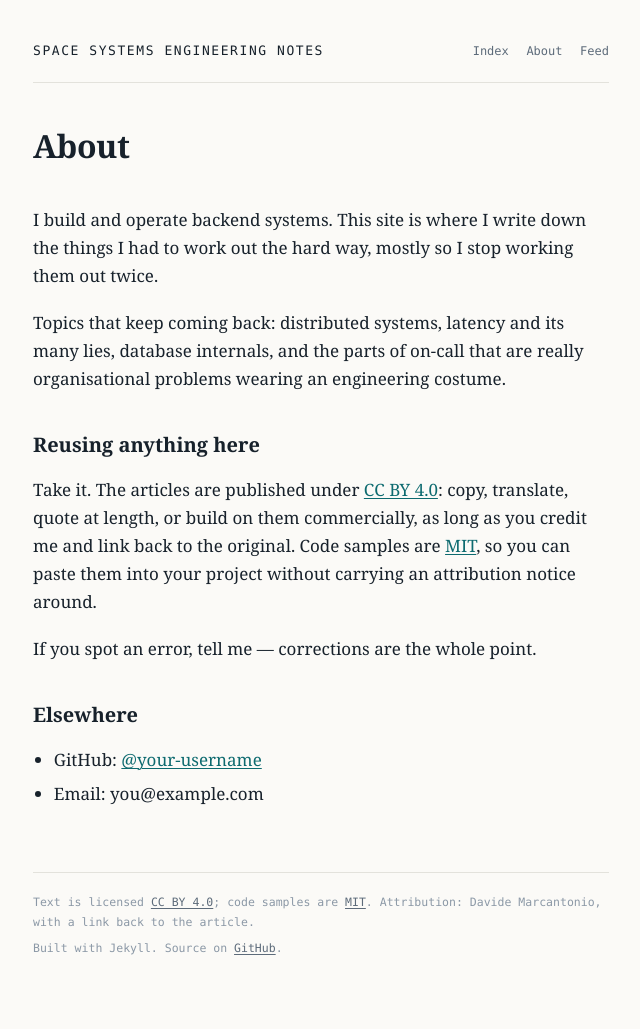
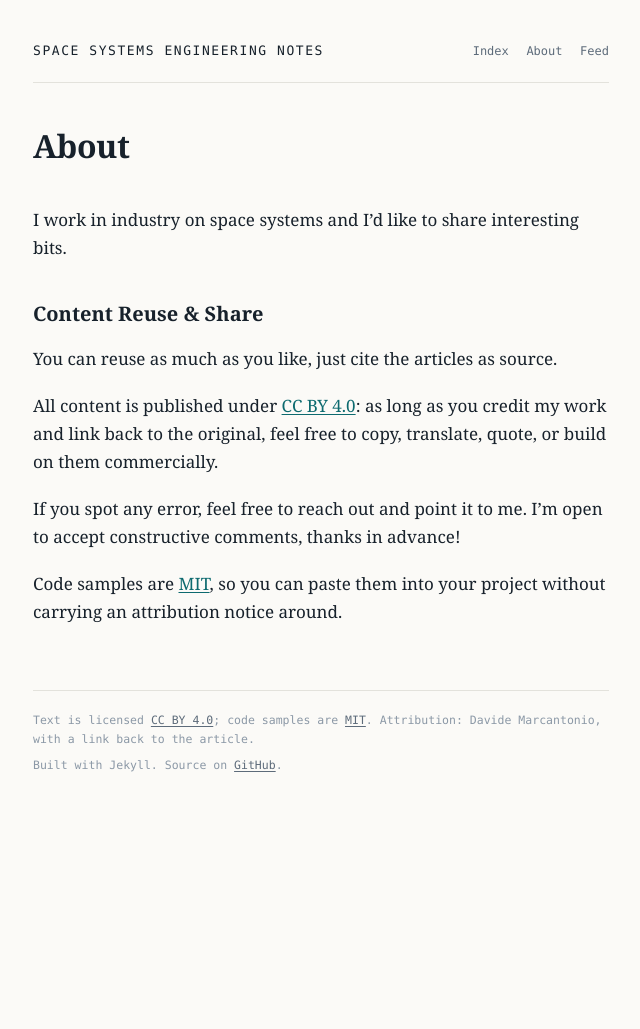
Before and after one commit to davidemarcantonio/unrequested-space-opinions, a Jekyll site: the page built from about.md, in a window 1280 px wide. Shown: the whole page, without its empty margins (319-959 px from the left). Built offline with Jekyll 4.4.1, drawn with Linux system fonts in a browser that asks for light colours; after the commit the page ends 900 px from its top, so only the background shows below that.

Commit message:
Update content

```diff
--- a/about.md
+++ b/about.md
@@ -4,26 +4,18 @@ title: About
 permalink: /about/
 ---
 
-I build and operate backend systems. This site is where I write down the
-things I had to work out the hard way, mostly so I stop working them out
-twice.
+I work in industry on space systems and I'd like to share interesting bits.
 
-Topics that keep coming back: distributed systems, latency and its many
-lies, database internals, and the parts of on-call that are really
-organisational problems wearing an engineering costume.
+## Content Reuse & Share
 
-## Reusing anything here
+You can reuse as much as you like, just cite the articles as source.
 
-Take it. The articles are published under
-[CC BY 4.0](https://creativecommons.org/licenses/by/4.0/): copy, translate,
-quote at length, or build on them commercially, as long as you credit me and
-link back to the original. Code samples are [MIT](https://opensource.org/licenses/MIT),
+All content is published under [CC BY 4.0](https://creativecommons.org/licenses/by/4.0/):
+as long as you credit my work and link back to the original, feel free to copy, translate,
+quote, or build on them commercially.
+
+If you spot any error, feel free to reach out and point it to me. I'm open to accept constructive comments, thanks in advance!
+
+Code samples are [MIT](https://opensource.org/licenses/MIT),
 so you can paste them into your project without carrying an attribution
 notice around.
-
-If you spot an error, tell me — corrections are the whole point.
-
-## Elsewhere
-
-- GitHub: [@your-username](https://github.com/your-username)
-- Email: you@example.com
```
Also changed, not shown: 2026-07-28-what-p99-latency-hides.md (deleted, +0 -59 lines), _posts/2026-08-11-retries-are-a-load-multiplier.md (deleted, +0 -50 lines), _posts/2026-08-13-EMC-1.md (+1 -1 lines).
